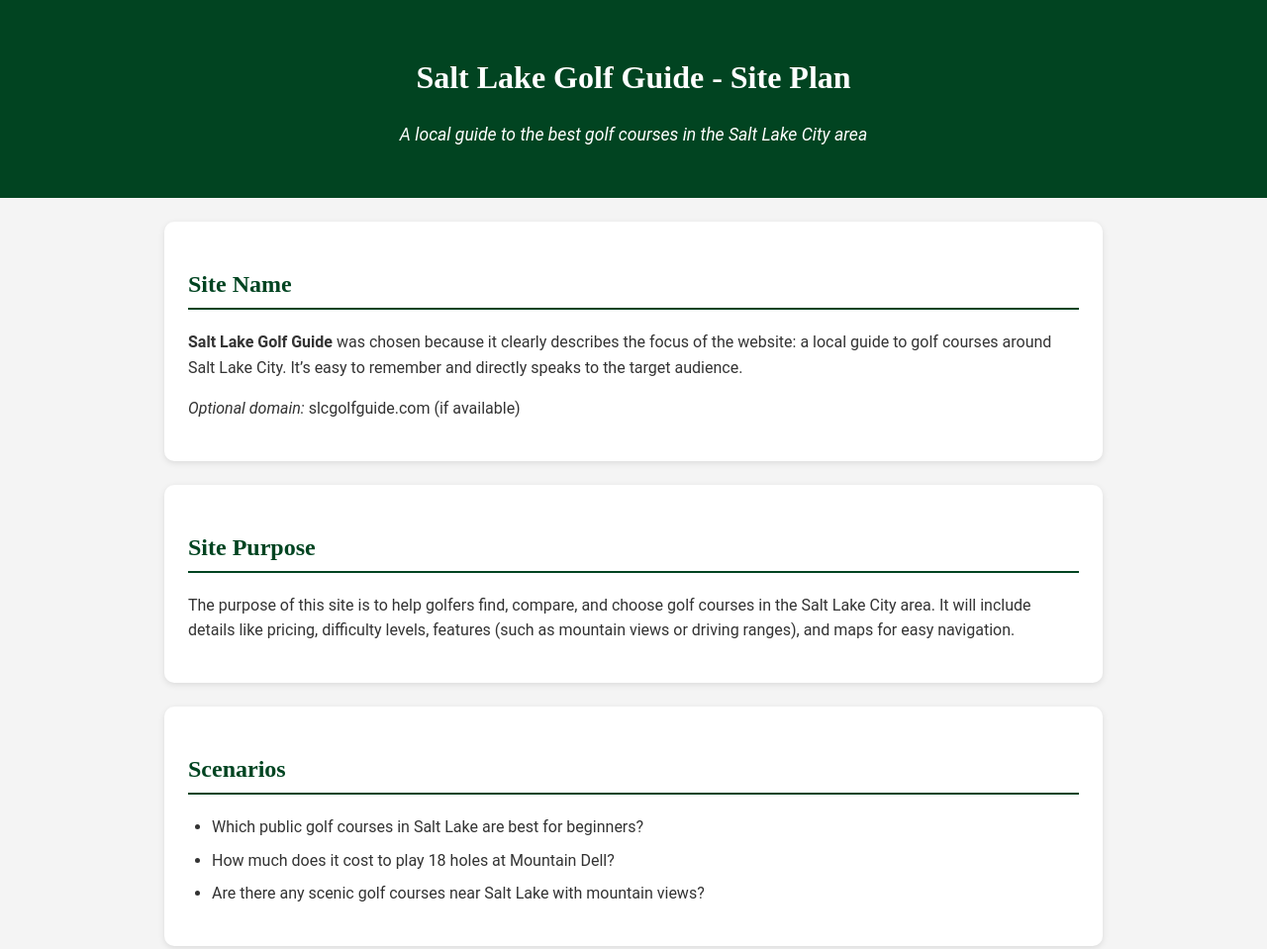
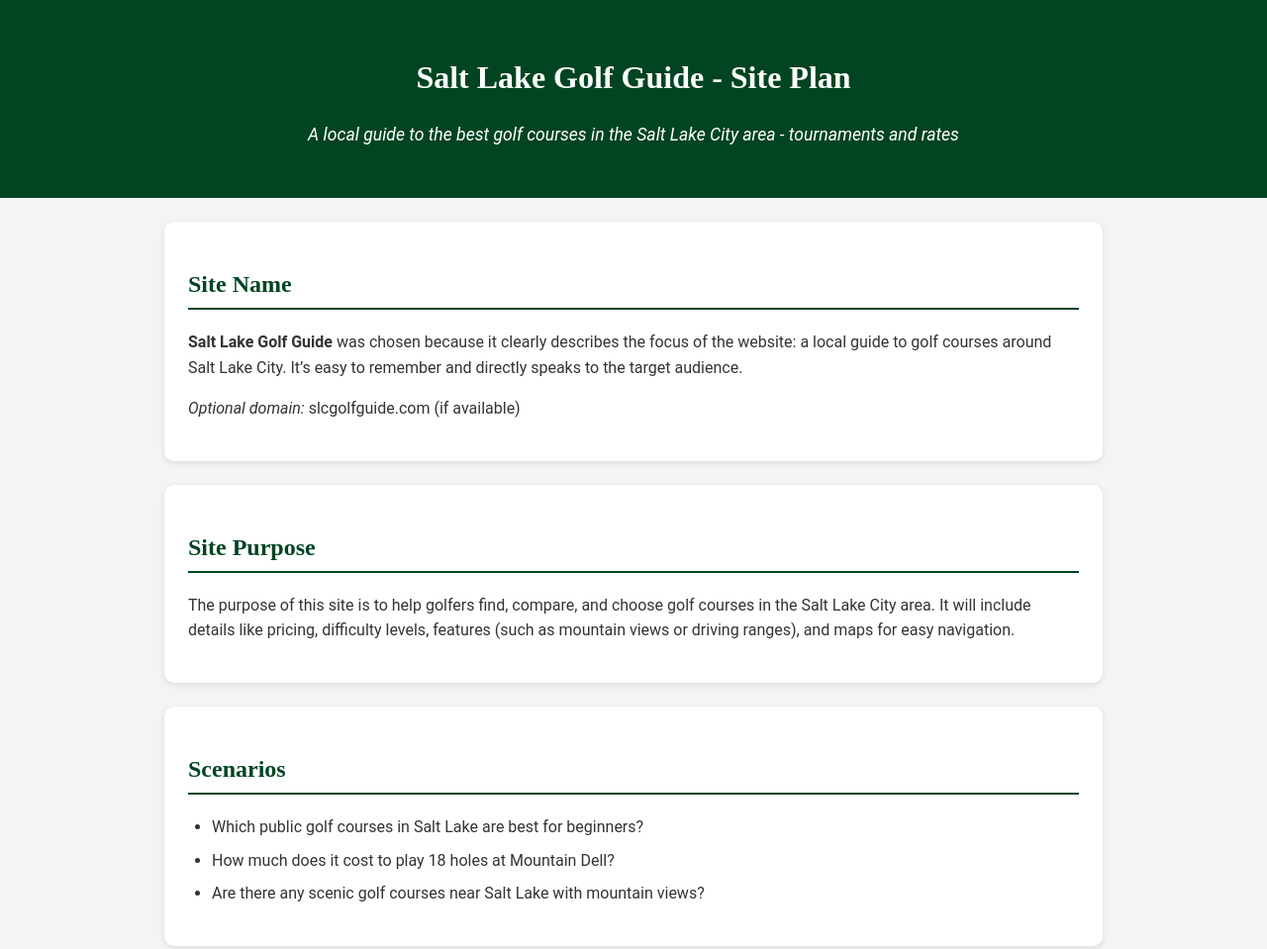
Before and after one commit to dzier0-byui/wdd231, a plain HTML site: page final/plan.html in a window 1280 px wide. Shown: the top 959 px of the page at 99% size. Drawn offline with Linux system fonts and the light colour scheme; a web font is replaced by a local one.

Commit message:
updated site plan

```diff
--- a/final/plan.html
+++ b/final/plan.html
@@ -21,7 +21,7 @@
     <body>
         <header>
             <h1>Salt Lake Golf Guide - Site Plan</h1>
-            <p>A local guide to the best golf courses in the Salt Lake City area</p>
+            <p>A local guide to the best golf courses in the Salt Lake City area - tournaments and rates</p>
         </header>
 
         <section>
```
